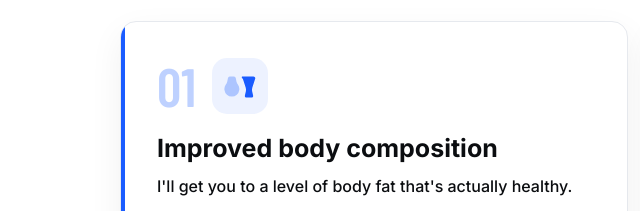
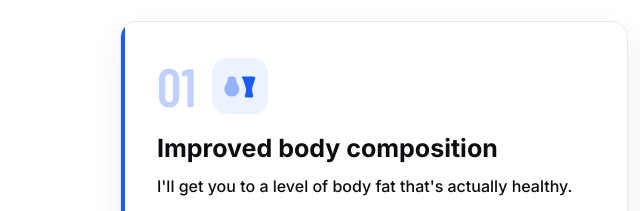
Before and after one commit to julianhierro/trt-guy-coaching, a website: page pillars.html in a window 1280 px wide. Shown: the part 306-517 px from the top of the page, 0-640 px from the left. Drawn offline with nearby package versions, Linux system fonts and the light colour scheme; no server answers.

Commit message:
Lift the before silhouette so it holds at small sizes

```diff
--- a/pillars.html
+++ b/pillars.html
@@ -137,7 +137,7 @@ h1{font-family:var(--display);font-size:clamp(34px,5.4vw,62px);line-height:1.04;
         <span class="p-num">01</span>
         <span class="p-ico">
           <svg viewBox="0 0 24 24" fill="currentColor" aria-hidden="true">
-            <path d="M4.35 4.8h3.1a1.4 1.4 0 0 1 1.37 1.13l.52 2.62c.19.94.6 1.83 1.19 2.59a5.6 5.6 0 1 1-9.26 0c.59-.76 1-1.65 1.19-2.59l.52-2.62A1.4 1.4 0 0 1 4.35 4.8z" opacity=".3"/>
+            <path d="M4.35 4.8h3.1a1.4 1.4 0 0 1 1.37 1.13l.52 2.62c.19.94.6 1.83 1.19 2.59a5.6 5.6 0 1 1-9.26 0c.59-.76 1-1.65 1.19-2.59l.52-2.62A1.4 1.4 0 0 1 4.35 4.8z" opacity=".42"/>
             <path d="M13.45 4.8h8.6a1.4 1.4 0 0 1 1.33 1.84l-2.12 6.44a5.3 5.3 0 0 0-.16 2.9l.7 2.87a1.5 1.5 0 0 1-1.46 1.86h-3.17a1.5 1.5 0 0 1-1.46-1.86l.7-2.87a5.3 5.3 0 0 0-.16-2.9l-2.12-6.44A1.4 1.4 0 0 1 13.45 4.8z"/>
           </svg>
         </span>
```
